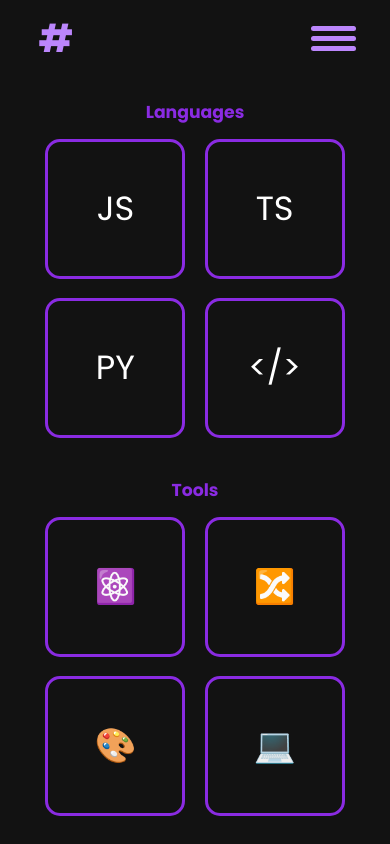
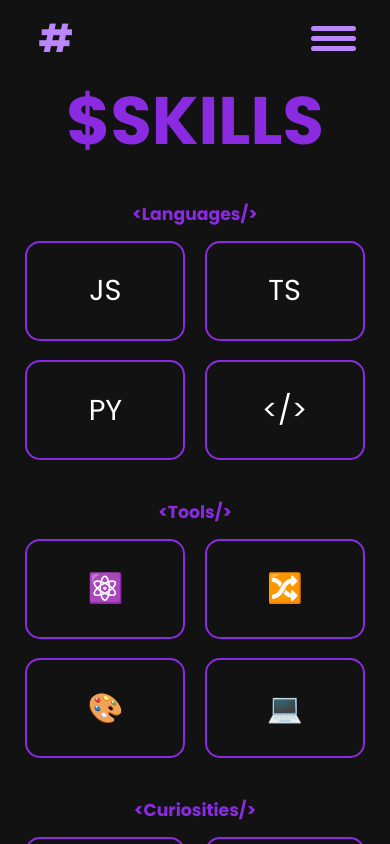
Before and after one commit to kpanesar88/portfolio, a Next.js app: page /skills in a window 390 px wide. Built offline with nearby package versions, Linux system fonts and the light colour scheme; a web font is replaced by a local one.

Commit message:
skills icons updated

```diff
--- a/app/page-components/skillspage-components/skillspage.css
+++ b/app/page-components/skillspage-components/skillspage.css
@@ -4,7 +4,7 @@
   margin: 0 auto;
   padding: 2rem;
   font-family: 'Arial', sans-serif;
-  color: #e0e0e0;
+  color: hsl(0, 0%, 100%);
   background: #121212;
 }
 
@@ -12,14 +12,15 @@ h1 {
   color: #8a2be2;
   text-align: center;
   margin: 3rem 0;
-  font-size: 2.8rem;
+  font-size: 7rem;
+  padding-top: 40px; /* Added top padding to main title */
 }
 
 h2 {
   color: #8a2be2;
   font-size: 1.8rem;
   margin: 2rem 0 1.5rem;
-  text-align: center;
+  text-align: center; /* Ensure category titles are centered */
 }
 
 /* ===== SKILLS SECTION ===== */
@@ -33,130 +34,67 @@ h2 {
 
 .skill-card {
   background: #121212;
-  border: 3px solid #8a2be2;
+  border: 2px solid #8a2be2;
   border-radius: 15px;
-  width: 180px;
-  height: 180px;
+  width: 240px;
+  height: 140px;
   display: flex;
   flex-direction: column;
   align-items: center;
   justify-content: center;
-  transition: all 0.3s ease;
+  transition: transform 0.3s ease, box-shadow 0.3s ease;
   position: relative;
-  overflow: hidden;
+  text-align: center; /* Center all card content */
 }
 
 .skill-icon {
-  font-size: 4.5rem;
-  transition: all 0.3s ease;
+  font-size: 3.5rem;
   color: #ffffff;
 }
 
 .skill-name {
+  display: none;
+  font-size: 1.7rem;
+  color: white;
   position: absolute;
-  bottom: -50px;
-  opacity: 0;
-  transition: all 0.3s ease;
-  font-size: 1.2rem;
-  text-align: center;
+  bottom: 10px;
   width: 100%;
-  padding: 0.8rem 0;
-  background: rgba(138, 43, 226, 0.9);
-  color: white;
 }
 
 .skill-card:hover {
-  background: #8a2be2;
-  transform: translateY(-8px);
-  box-shadow: 0 15px 25px rgba(138, 43, 226, 0.6);
+  transform: scale(1.1);
+  box-shadow: 0 0 15px 5px rgba(138, 43, 226, 0.7);
 }
 
 .skill-card:hover .skill-name {
-  bottom: 0;
-  opacity: 1;
+  display: block;
 }
 
-/* ===== TIMELINE SECTION ===== */
-.timeline {
-  position: relative;
-  padding: 3rem 0;
+/* Center all category sections */
+.category-section {
+  text-align: center;
+  width: 100%;
 }
 
-.timeline::before {
-  content: '';
-  position: absolute;
-  left: 50%;
-  top: 0;
-  bottom: 0;
-  width: 3px;
-  background: #8a2be2;
-  transform: translateX(-50%);
+/* Responsive adjustments */
+@media (max-width: 768px) {
+  .skill-card {
+    width: 200px;
+    height: 120px;
+  }
 }
 
-.timeline-item {
-  width: 100%;
-  margin-bottom: 4rem;
-  position: relative;
-}
-
-.timeline-item.left {
-  padding-right: 50%;
-  text-align: right;
-}
-
-.timeline-item.right {
-  padding-left: 50%;
-  text-align: left;
-}
-
-.timeline-content {
-  padding: 2rem;
-  background: #1e1e1e;
-  border-radius: 12px;
-  border: 2px solid #8a2be2;
-  transition: all 0.3s ease;
-}
-
-.timeline-content:hover {
-  transform: translateY(-5px);
-  box-shadow: 0 10px 20px rgba(138, 43, 226, 0.4);
-}
-
-.timeline-icon {
-  font-size: 2rem;
-  color: #8a2be2;
-  margin-bottom: 1rem;
-}
-
-.timeline-year {
-  color: #8a2be2;
-  font-weight: bold;
-  font-size: 1.1rem;
-  margin: 0.5rem 0;
-}
-
-.timeline-desc {
-  margin: 0;
-  line-height: 1.6;
-}
-
-/* ===== RESPONSIVE DESIGN ===== */
-@media (max-width: 768px) {
-  .timeline::before {
-    left: 20px;
+@media (max-width: 480px) {
+  .skill-card {
+    width: 160px;
+    height: 100px;
   }
-  .timeline-item.left,
-  .timeline-item.right {
-    padding: 0 0 0 50px;
-    text-align: left;
+  .skill-icon {
+    font-size: 3rem;
   }
-
-  .skill-card {
-    width: 140px;
-    height: 140px;
-  }
-
-  .skill-icon {
-    font-size: 3.5rem;
+  .skill-name {
+    font-size: 1.2rem;
+    bottom: 20px;
+    padding-top: 8px; /* Adjusted for mobile */
   }
 }
--- a/app/page-components/skillspage-components/skillspage.tsx
+++ b/app/page-components/skillspage-components/skillspage.tsx
@@ -21,11 +21,11 @@ const skills = [
 const SimpleSkillsGrid = () => {
   return (
     <div className="skills-container">
-      <h1>My Skills</h1>
+      <h1>$SKILLS</h1>
 
       {/* Languages */}
       <div className="category-section">
-        <h2>Languages</h2>
+        <h2>&lt;<span>Languages/</span>&gt;</h2>
         <div className="skills-grid">
           {skills
             .filter((skill) => skill.category === "language")
@@ -37,7 +37,7 @@ const SimpleSkillsGrid = () => {
 
       {/* Tools */}
       <div className="category-section">
-        <h2>Tools</h2>
+        <h2>&lt;<span>Tools/</span>&gt;</h2>
         <div className="skills-grid">
           {skills
             .filter((skill) => skill.category === "tool")
@@ -49,7 +49,7 @@ const SimpleSkillsGrid = () => {
 
       {/* Learning */}
       <div className="category-section">
-        <h2>Currently Learning</h2>
+        <h2>&lt;<span>Curiosities/</span>&gt;</h2>
         <div className="skills-grid">
           {skills
             .filter((skill) => skill.category === "learning")
```
